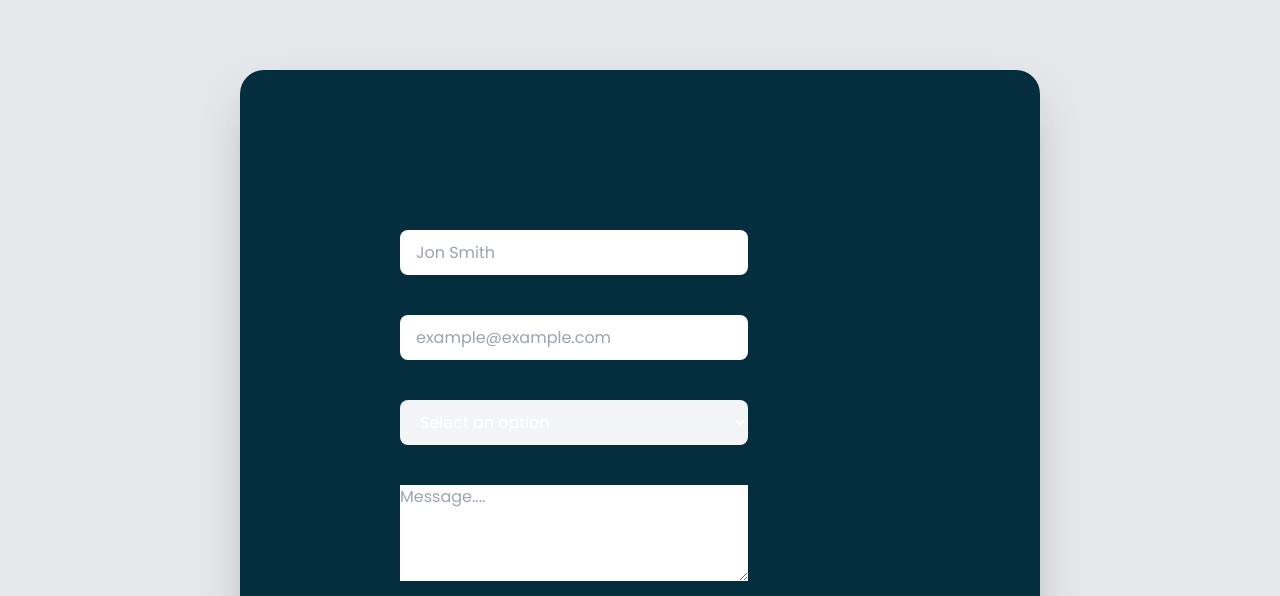
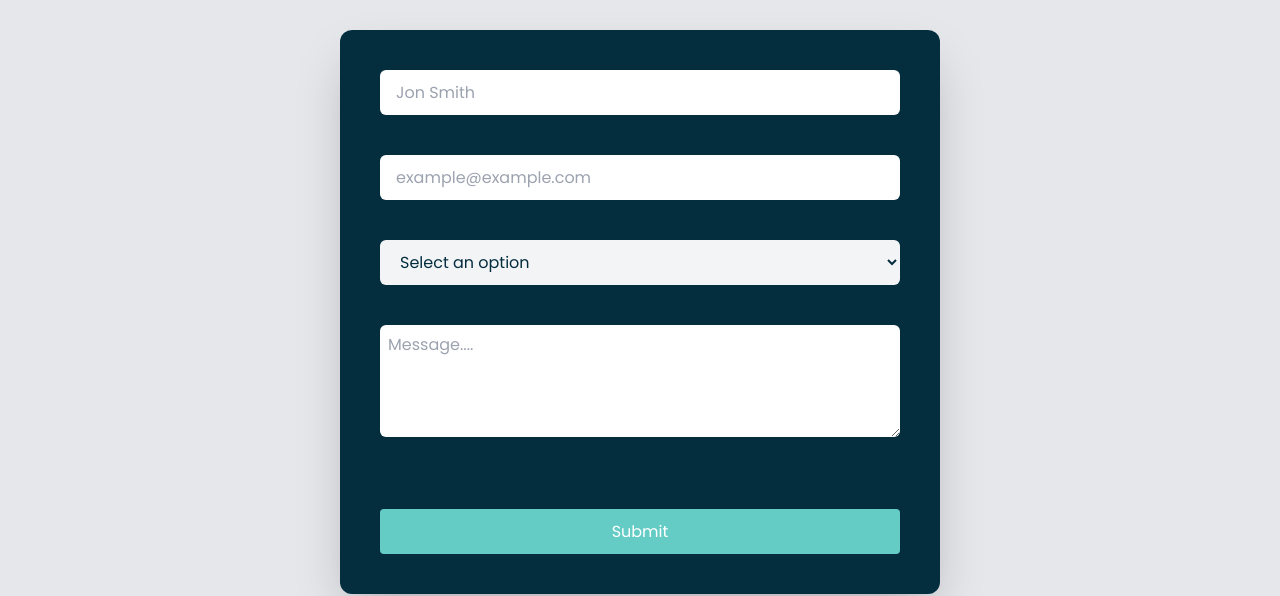
Before and after one commit to OthmanGh/UNITEYPULSE, a React (Vite) app in the folder frontend/: page / in a window 1280 px wide. Shown: the part 2255-2851 px from the top of the page. Built offline with nearby package versions, Linux system fonts and the light colour scheme.

Commit message:
<Frontend> - Fix Get in touch section styles

```diff
--- a/frontend/src/components/Input.tsx
+++ b/frontend/src/components/Input.tsx
@@ -11,13 +11,31 @@ interface InputProps {
   classLabel?: string;
   classInput?: string;
   placeholder?: string;
+  required?: boolean;
 }
 
-const Input: React.FC<InputProps> = ({ label, type, nameInput, register, error, classParent = '', classLabel = '', classInput = '', placeholder = '' }) => {
+const Input: React.FC<InputProps> = ({
+  label,
+  type,
+  nameInput,
+  register,
+  error,
+  classParent = '',
+  classLabel = '',
+  classInput = '',
+  placeholder = '',
+  required = false,
+}) => {
   return (
     <div className={classParent}>
-      <input type={type} name={nameInput} {...register(nameInput)} className={classInput} placeholder={placeholder} />
-      {error && <p className="text-red-500">{error.message}</p>}
+      <input
+        type={type}
+        name={nameInput}
+        {...register(nameInput, { required: required ? `${label} field is required` : false })}
+        className={classInput}
+        placeholder={placeholder}
+      />
+      {error && <p className="text-red-500 text-sm mt-2">{error.message}</p>}
     </div>
   );
 };
--- a/frontend/src/components/Select.tsx
+++ b/frontend/src/components/Select.tsx
@@ -15,7 +15,7 @@ interface SelectProps {
 const Select: React.FC<SelectProps> = ({ name, register, error, classParent = '', classLabel = '', classSelect = '', children }) => {
   return (
     <div className={classParent}>
-      <select name={name} {...register(name)} className={classSelect}>
+      <select name={name} {...register(name)} className={`${classSelect} placeholder:text-gray-300 outline-none`}>
         {children}
       </select>
       {error && <p className="text-red-500">{error.message}</p>}
--- a/frontend/src/pages/Home/components/Getintouch.tsx
+++ b/frontend/src/pages/Home/components/Getintouch.tsx
@@ -2,12 +2,12 @@ import React from 'react';
 import { useForm } from 'react-hook-form';
 import Input from '../../../components/Input';
 import Button from '../../../components/Button';
-import Select from '../../../components/Select';
 
 interface FormData {
   fullName: string;
   email: string;
   referralSource: string;
+  message: string;
 }
 
 const Getintouch: React.FC = () => {
@@ -22,12 +22,12 @@ const Getintouch: React.FC = () => {
   };
 
   return (
-    <section className="min-h-[100vh] p-10 bg-gray-200">
+    <section className="min-h-[100vh] p-10 bg-gray-200 shadow-2xl ">
       <h2 className="text-center text-md xs:text-xl  sm:text-3xl font-extrabold text-gray-700 mb-10">Get in Touch</h2>
 
       <form
         onSubmit={handleSubmit(onSubmit)}
-        className="grid  gap-10 max-w-[800px] mx-auto mt-20 bg-dark shadow-2xl p-40 rounded-3xl text-white justify-between items-center "
+        className="grid gap-10 max-w-[600px] p-10 rounded-xl mx-auto mt-15 bg-dark shadow-2xl text-white sm:hover:scale-105 transition-all duration-500"
       >
         <Input
           label="Full Name"
@@ -38,7 +38,8 @@ const Getintouch: React.FC = () => {
           error={errors.fullName}
           classParent=""
           classLabel="mb-2"
-          classInput="w-full px-4 py-2 rounded-lg h-[45px]"
+          classInput="w-full px-4 py-2 rounded-md h-[45px] text-dark outline-none"
+          required
         />
 
         <Input
@@ -50,28 +51,33 @@ const Getintouch: React.FC = () => {
           error={errors.email}
           classParent=""
           classLabel="mb-2"
-          classInput="w-full px-4 py-2 rounded-lg h-[45px]"
+          classInput="w-full px-4 py-2 rounded-md h-[45px] outline-none text-dark"
+          required
         />
 
-        <Select
-          label="Where did you hear from us?"
-          name="referralSource"
-          register={register}
-          error={errors.referralSource}
-          classParent="w-full"
-          classLabel="mb-2"
-          classSelect="w-full px-4 py-2 rounded-lg h-[45px] bg-gray-100"
+        <select
+          {...register('referralSource', { required: 'Please select an option' })}
+          className="w-full px-4 py-2 rounded-md h-[45px] bg-gray-100 placeholder:text-gray-300 text-dark outline-none"
         >
           <option value="">Select an option</option>
           <option value="Social Media">Social Media</option>
           <option value="Friend">Friend</option>
           <option value="Internet Search">Internet Search</option>
-          <option value="Other">Other</option>
-        </Select>
+        </select>
 
-        <textarea className="w-full" rows={4} placeholder="Message...."></textarea>
+        <textarea
+          {...register('message', { required: 'Please enter a message' })}
+          className="w-full rounded-md p-2 outline-none text-dark"
+          rows={4}
+          placeholder="Message...."
+        ></textarea>
+        {errors.message && <span className="text-red-500 text-sm mt-[-30px]">{errors.message.message}</span>}
 
-        <Button text="Submit" classes="bg-primary h-[45px] hover:cursor-pointer hover:bg-red-400 self-center mt-8 rounded" onClick={handleSubmit(onSubmit)} />
+        <Button
+          text="Submit"
+          classes="bg-primary h-[45px] hover:cursor-pointer hover:bg-secondary hover:text-white transition-all duration-500 self-center mt-8 rounded"
+          type="submit"
+        />
       </form>
     </section>
   );
--- a/frontend/src/pages/Infos/Infos.tsx
+++ b/frontend/src/pages/Infos/Infos.tsx
@@ -38,7 +38,7 @@ const Infos = () => {
   return (
     <section className={`${styles.dashboardSection} rounded-none`}>
       <Header category="Infos" title="Fill Necessary Information" />
-      <div className="w-[80%] mx-auto shadow-xl rounded-2xl pb-2 bg-dark">
+      <div className="mx-auto shadow-xl rounded-2xl pb-2 bg-dark">
         <div className="  horizontal mt-5 mx-auto p-10">
           <Stepper steps={steps} currentStep={currentStep} />
 
```
